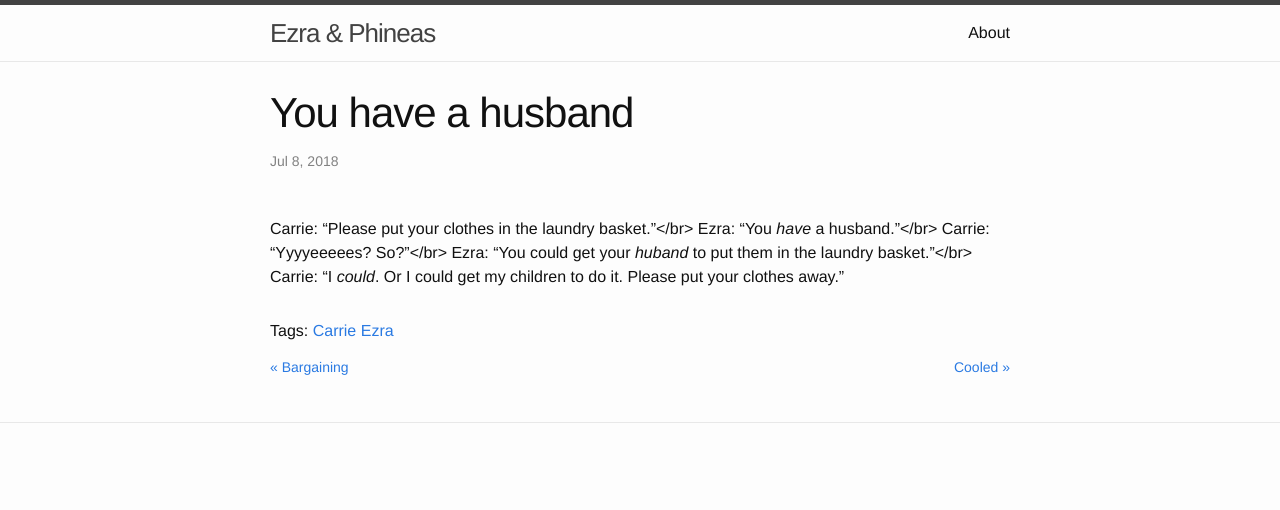
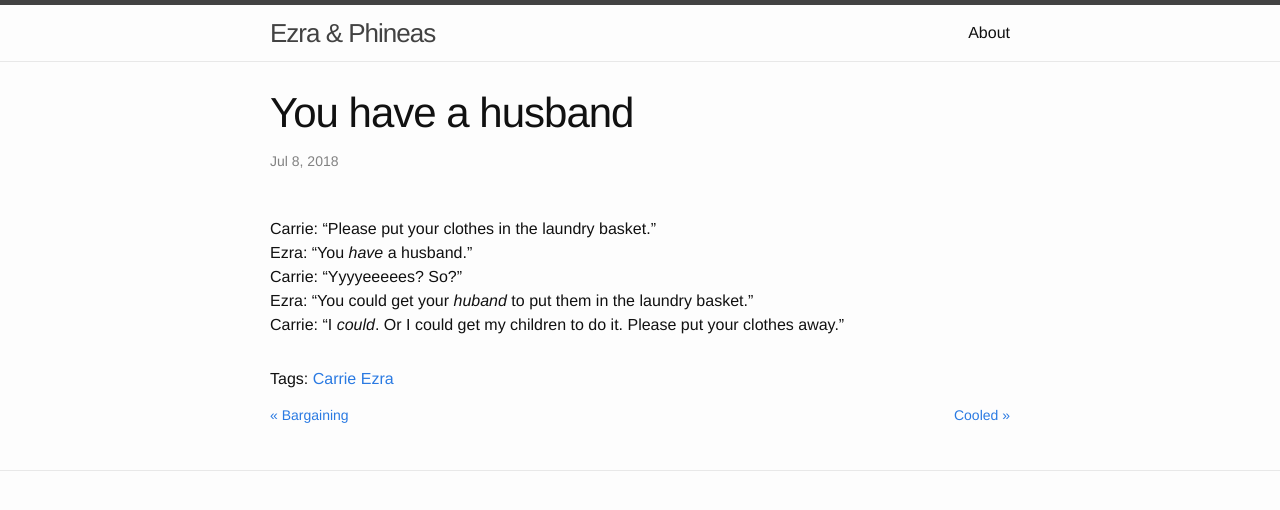
Before and after one commit to waisbrot/kidsay, a Jekyll site: the page built from _posts/2018-07-08-How-to-clean-up.md, in a window 1280 px wide. Shown: the top 510 px of the page. Built offline with Jekyll 4.4.1, drawn with Linux system fonts in a browser that asks for light colours.

Commit message:
fix formatting

```diff
--- a/_posts/2018-07-08-How-to-clean-up.md
+++ b/_posts/2018-07-08-How-to-clean-up.md
@@ -8,8 +8,8 @@ tags:
 - Ezra
 ---
 
-Carrie: "Please put your clothes in the laundry basket."</br>
-Ezra: "You _have_ a husband."</br>
-Carrie: "Yyyyeeeees? So?"</br>
-Ezra: "You could get your _huband_ to put them in the laundry basket."</br>
+Carrie: "Please put your clothes in the laundry basket."<br/>
+Ezra: "You _have_ a husband."<br/>
+Carrie: "Yyyyeeeees? So?"<br/>
+Ezra: "You could get your _huband_ to put them in the laundry basket."<br/>
 Carrie: "I _could_. Or I could get my children to do it. Please put your clothes away."
```
